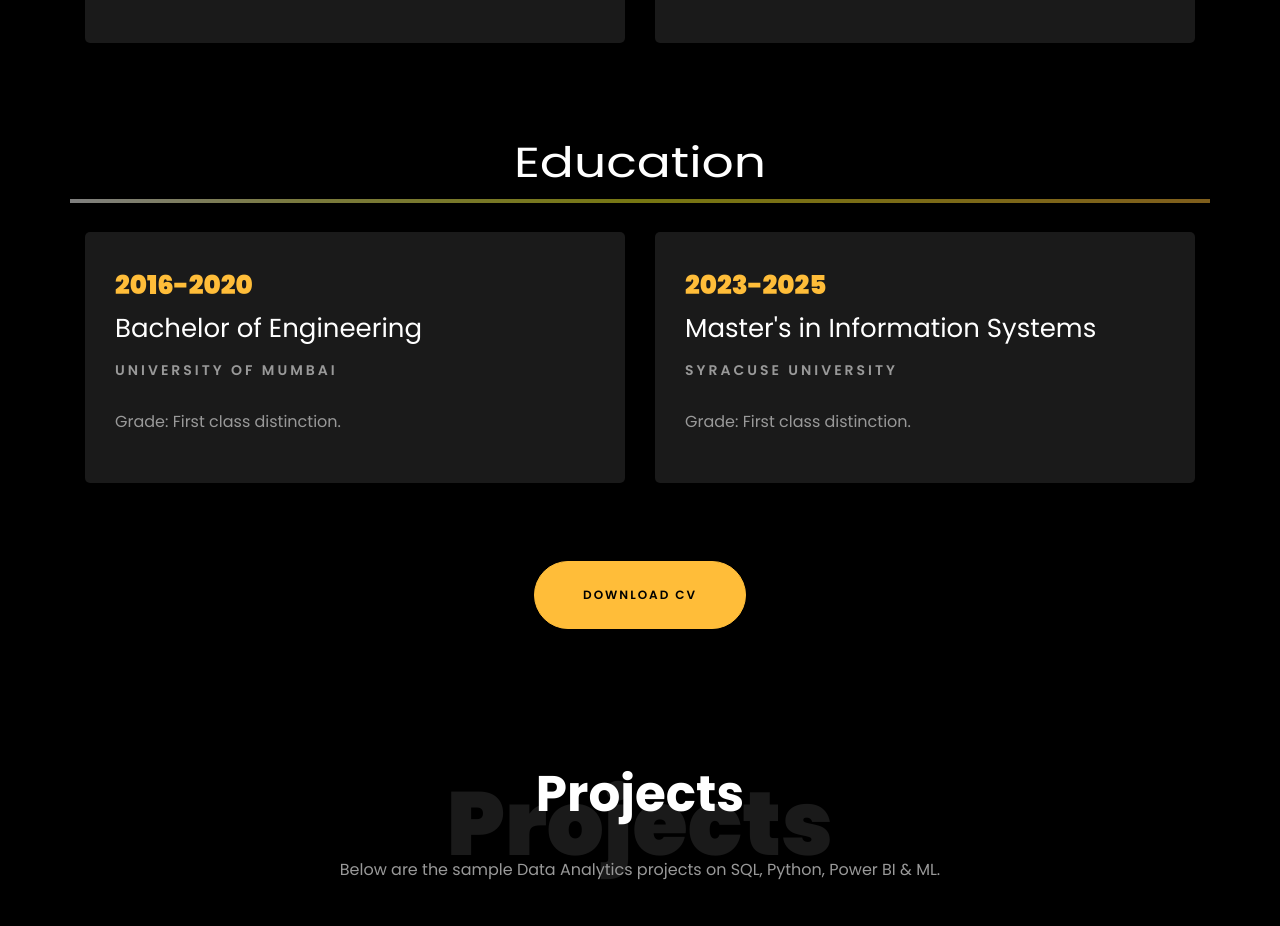
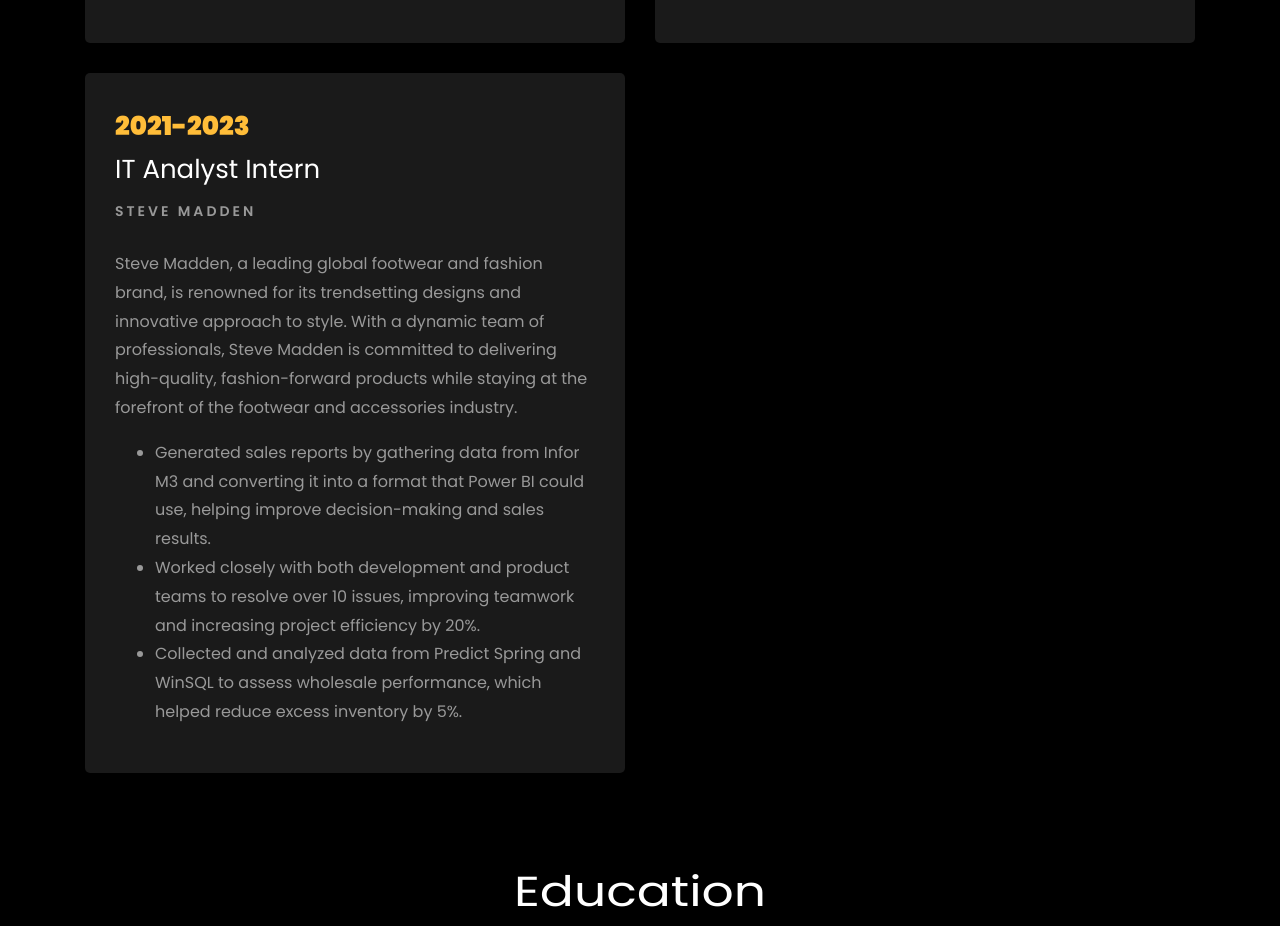
Before and after one commit to shubhp19/shubhp19.github.io, a plain HTML site: page index.html in a window 1280 px wide. Shown: the part 2829-3755 px from the top of the page. Drawn offline with Linux system fonts and the light colour scheme; files whose address does not match are found by name.

Commit message:
Update index.html

```diff
--- a/index.html
+++ b/index.html
@@ -354,6 +354,22 @@
 					</div>
 
 				</div>
+			<div class="col-md-6">
+					<div class="resume-wrap ftco-animate">
+						<span class="date">2021-2023</span>
+						<h2>IT Analyst Intern</h2>
+						<span class="position">Steve Madden</span>
+						<p class="mt-4">Steve Madden, a leading global footwear and fashion brand, is renowned for its trendsetting designs and innovative approach to style. With a dynamic team of professionals, Steve Madden is committed to delivering high-quality, fashion-forward products while staying at the forefront of the footwear and accessories industry.
+							<ul>
+								<li>Generated sales reports by gathering data from Infor M3 and converting it into a format that Power BI could use, helping improve decision-making and sales results.</li>
+								<li>Worked closely with both development and product teams to resolve over 10 issues, improving teamwork and increasing project efficiency by 20%.</li>
+								<li>Collected and analyzed data from Predict Spring and WinSQL to assess wholesale performance, which helped reduce excess inventory by 5%.</li>
+
+							</ul>
+						</p>
+					</div>
+
+				</div>
 			</div>
 
 		<br>
```
